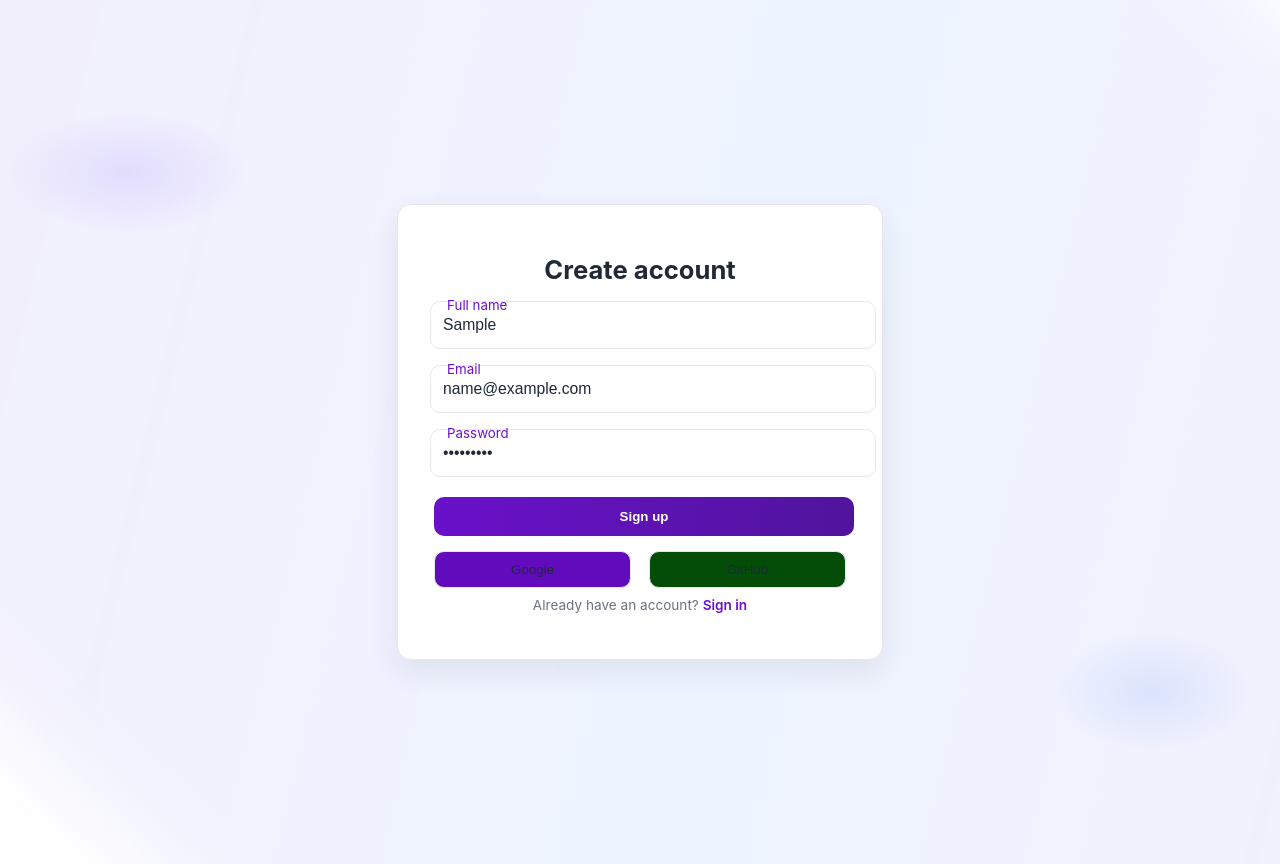
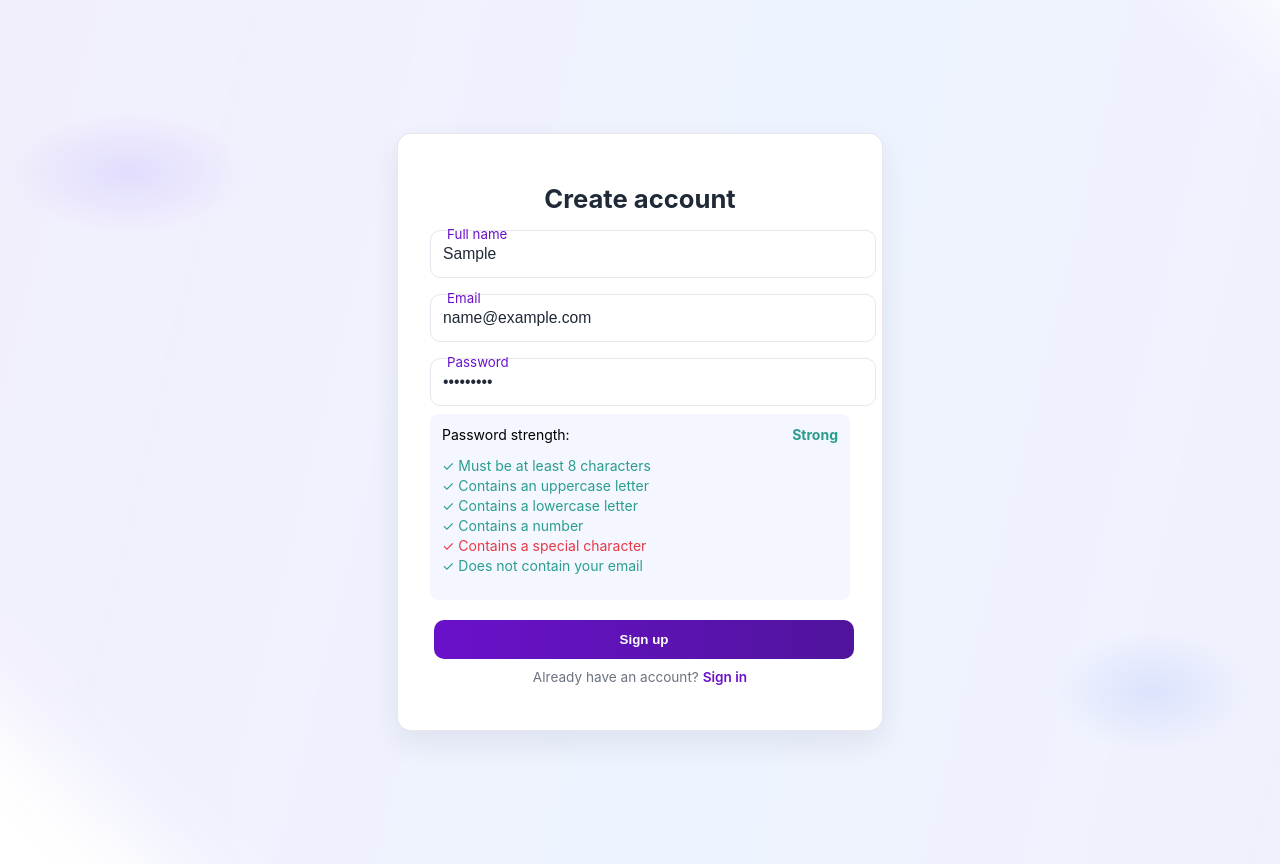
Before and after one commit to srikantapanigrahy/product-inventory-app, a React (Create React App) app in the folder product-inventory-frontend/: page /signup in a window 1280 px wide. Both pictures are taken after typing "Sample", "name@example.com", "Sample123" into the empty fields and a click on the button "Sign up". Built offline with nearby package versions, Linux system fonts and the light colour scheme; no server answers.

Commit message:
password strength

```diff
--- /dev/null
+++ b/product-inventory-frontend/src/components/PasswordStrengthMeter.jsx
@@ -0,0 +1,43 @@
+import React from "react";
+import "../styles/passwordStrength.css";
+
+export default function PasswordStrengthMeter({ password, email }) {
+  if (!password) return null;
+
+  const minLength = password.length >= 8;
+  const hasUpper = /[A-Z]/.test(password);
+  const hasLower = /[a-z]/.test(password);
+  const hasNumber = /[0-9]/.test(password);
+  const hasSymbol = /[^A-Za-z0-9]/.test(password);
+  const noEmail = email ? !password.includes(email.split("@")[0]) : true;
+
+  const strengthScore =
+    [minLength, hasUpper, hasLower, hasNumber, hasSymbol, noEmail].filter(Boolean)
+      .length;
+
+  const getStrengthLabel = () => {
+    if (strengthScore <= 2) return "Weak";
+    if (strengthScore <= 4) return "Medium";
+    return "Strong";
+  };
+
+  return (
+    <div className="strength-box">
+      <div className="strength-header">
+        <span>Password strength:</span>
+        <span className={`strength-label ${getStrengthLabel().toLowerCase()}`}>
+          {getStrengthLabel()}
+        </span>
+      </div>
+
+      <ul className="checklist">
+        <li className={minLength ? "good" : "bad"}>✓ Must be at least 8 characters</li>
+        <li className={hasUpper ? "good" : "bad"}>✓ Contains an uppercase letter</li>
+        <li className={hasLower ? "good" : "bad"}>✓ Contains a lowercase letter</li>
+        <li className={hasNumber ? "good" : "bad"}>✓ Contains a number</li>
+        <li className={hasSymbol ? "good" : "bad"}>✓ Contains a special character</li>
+        <li className={noEmail ? "good" : "bad"}>✓ Does not contain your email</li>
+      </ul>
+    </div>
+  );
+}
--- a/product-inventory-frontend/src/pages/Signup.jsx
+++ b/product-inventory-frontend/src/pages/Signup.jsx
@@ -2,18 +2,20 @@ import React, { useState } from "react";
 import api from "../api/axiosConfig";
 import { useNavigate } from "react-router-dom";
 import "../styles/theme.css";
+import PasswordStrengthMeter from "../components/PasswordStrengthMeter";
 
-export default function Signup(){
+export default function Signup() {
   const nav = useNavigate();
-  const [form, setForm] = useState({ name:"", email:"", password:"" });
+  const [form, setForm] = useState({ name: "", email: "", password: "" });
 
   const handleSubmit = async (e) => {
     e.preventDefault();
-    try{
+
+    try {
       await api.post("/auth/signup", form);
       alert("Account created — login now");
       nav("/login");
-    }catch(e){
+    } catch (e) {
       alert("Failed to create account");
     }
   };
@@ -24,31 +26,60 @@ export default function Signup(){
         <h1 className="auth-title">Create account</h1>
 
         <form onSubmit={handleSubmit}>
+          {/* Name */}
           <div className="field">
-            <input className="input" placeholder=" " value={form.name} onChange={e=>setForm({...form,name:e.target.value})} required />
+            <input
+              className="input"
+              placeholder=" "
+              value={form.name}
+              onChange={(e) => setForm({ ...form, name: e.target.value })}
+              required
+            />
             <label className="label">Full name</label>
           </div>
 
+          {/* Email */}
           <div className="field">
-            <input className="input" placeholder=" " type="email" value={form.email} onChange={e=>setForm({...form,email:e.target.value})} required />
+            <input
+              className="input"
+              type="email"
+              placeholder=" "
+              value={form.email}
+              onChange={(e) => setForm({ ...form, email: e.target.value })}
+              required
+            />
             <label className="label">Email</label>
           </div>
 
+          {/* Password */}
           <div className="field">
-            <input className="input" placeholder=" " type="password" value={form.password} onChange={e=>setForm({...form,password:e.target.value})} required />
+            <input
+              className="input"
+              type="password"
+              placeholder=" "
+              value={form.password}
+              onChange={(e) => setForm({ ...form, password: e.target.value })}
+              required
+            />
             <label className="label">Password</label>
           </div>
 
-          <button className="auth-button" type="submit">Sign up</button>
+          {/* ⭐ Password Strength Meter */}
+          <PasswordStrengthMeter
+            password={form.password}
+            email={form.email}
+          />
+
+          <button className="auth-button" type="submit">
+            Sign up
+          </button>
         </form>
 
-        <div className="socials">
-          <button className="social-btn social-google" onClick={()=>alert("Google signup (stub)")}>Google</button>
-          <button className="social-btn social-github" onClick={()=>alert("GitHub signup (stub)")}>GitHub</button>
-        </div>
-
         <p className="small">
-          Already have an account? <span className="link" onClick={()=>nav("/login")}>Sign in</span>
+          Already have an account?{" "}
+          <span className="link" onClick={() => nav("/login")}>
+            Sign in
+          </span>
         </p>
       </div>
     </div>
--- /dev/null
+++ b/product-inventory-frontend/src/styles/passwordStrength.css
@@ -0,0 +1,47 @@
+.strength-box {
+  margin-top: 8px;
+  background: #f4f7ff;
+  padding: 12px;
+  border-radius: 8px;
+  font-size: 14px;
+}
+
+.strength-header {
+  display: flex;
+  justify-content: space-between;
+  margin-bottom: 6px;
+}
+
+.strength-label {
+  font-weight: bold;
+}
+
+.strength-label.weak {
+  color: #e63946;
+}
+
+.strength-label.medium {
+  color: #ffb703;
+}
+
+.strength-label.strong {
+  color: #2a9d8f;
+}
+
+.checklist {
+  margin-left: 0;
+  padding-left: 0;
+  list-style: none;
+}
+
+.checklist li {
+  margin: 3px 0;
+}
+
+.good {
+  color: #2a9d8f;
+}
+
+.bad {
+  color: #e63946;
+}
```
